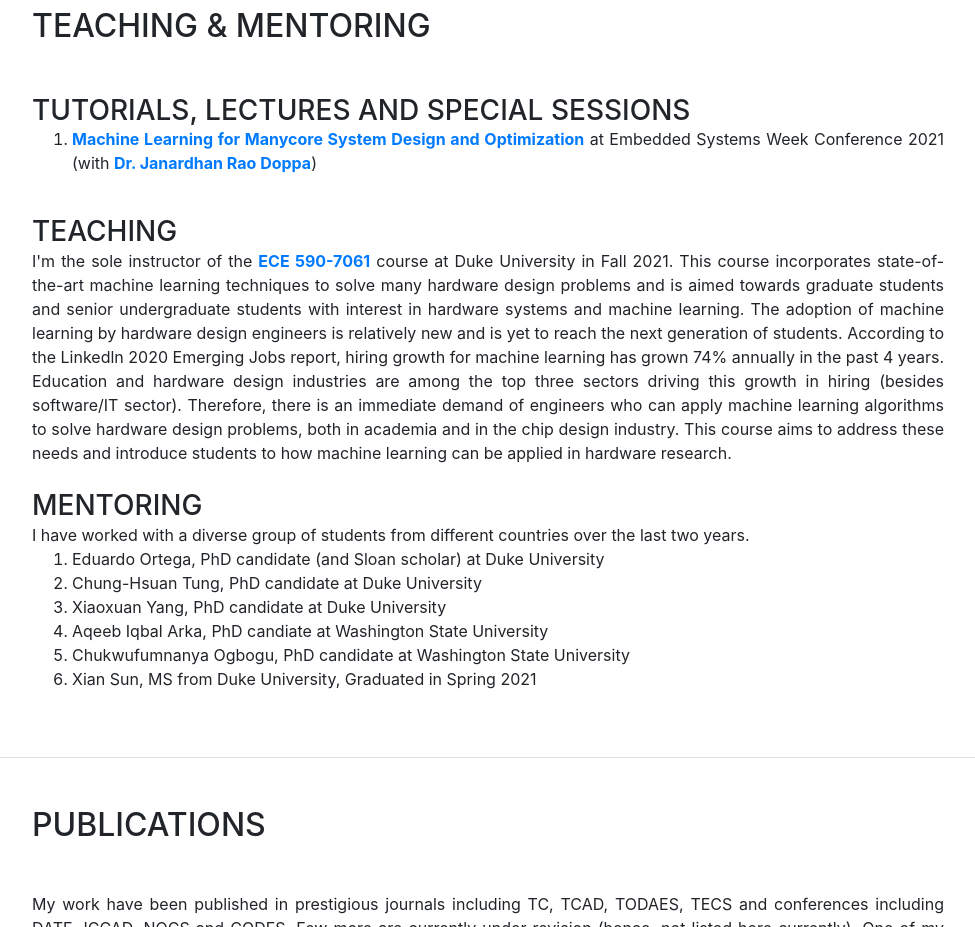
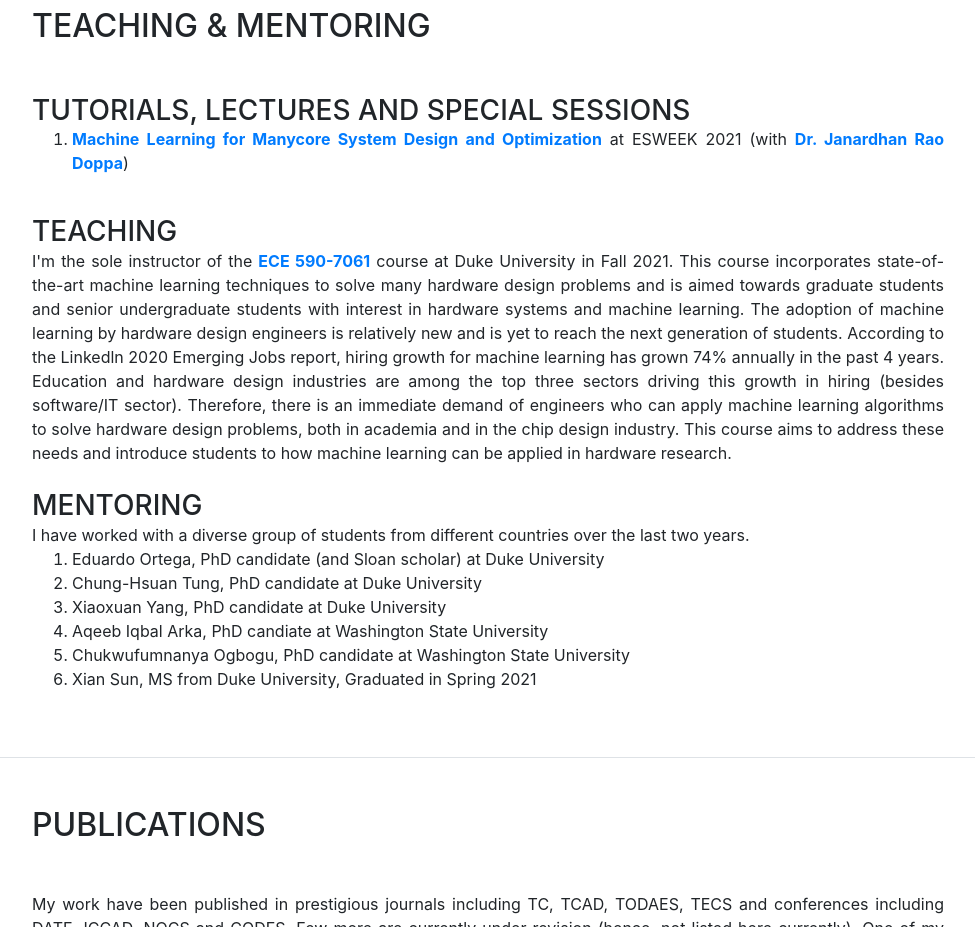
Before and after one commit to bjoardar/bjoardar.github.io, a website with bundled scripts: page index.html in a window 1280 px wide. Shown: the part 3220-4147 px from the top of the page, without its empty margins (288-1263 px from the left). Built offline with nearby package versions, Linux system fonts and the light colour scheme; a web font is replaced by a local one.

Commit message:
Update index.html

```diff
--- a/index.html
+++ b/index.html
@@ -282,7 +282,7 @@ for (i = 0; i < coll.length; i++) {
           <h2 class="mb-5">Teaching & Mentoring</h2>
           <h3 class="mb-0">Tutorials, Lectures and Special Sessions</h3>
           <ol type="1">
-            <li><a href="https://www.youtube.com/watch?v=hVJ2-4aZON0&list=PLMohsHZ1UrxtCY69Lo61jrRRdY0BZIv9t&index=12" target="_blank"><b>Machine Learning for Manycore System Design and Optimization</b></a> at Embedded Systems Week Conference 2021 (with <a href="https://eecs.wsu.edu/~jana/" target="_blank"><b>Dr. Janardhan Rao Doppa</b></a>)</li>
+            <li><a href="https://www.youtube.com/watch?v=hVJ2-4aZON0&list=PLMohsHZ1UrxtCY69Lo61jrRRdY0BZIv9t&index=12" target="_blank"><b>Machine Learning for Manycore System Design and Optimization</b></a> at ESWEEK 2021 (with <a href="https://eecs.wsu.edu/~jana/" target="_blank"><b>Dr. Janardhan Rao Doppa</b></a>)</li>
           </ol><br>
 
           <h3 class="mb-0">Teaching</h3>
```
